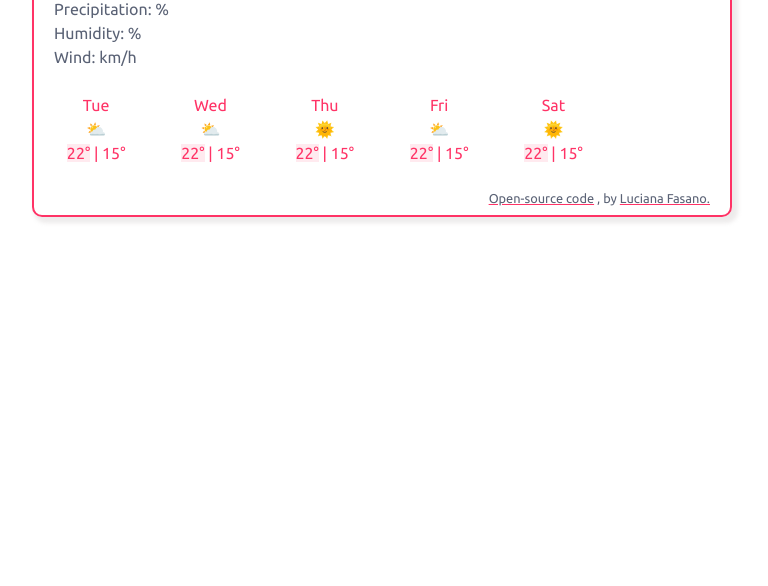
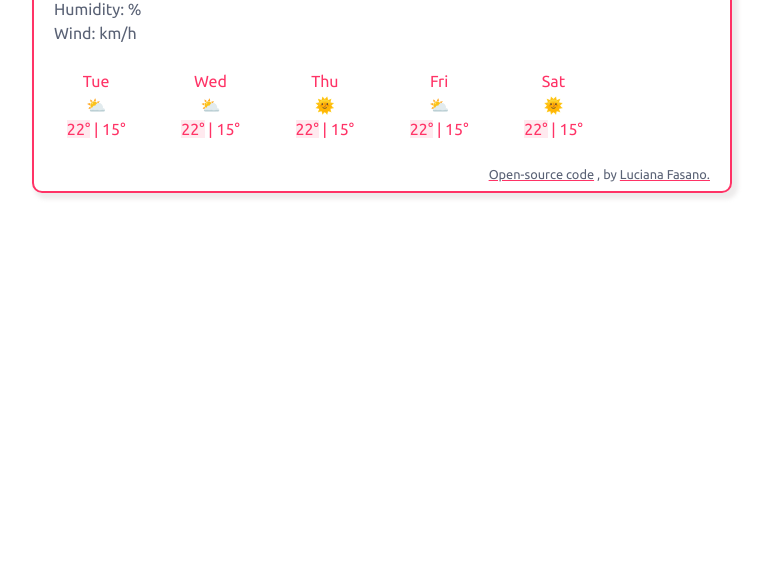
Before and after one commit to lufasano/Weather-app, a plain HTML site: page index.html in a window 1280 px wide. Shown: the part 214-800 px from the top of the page, without its empty margins (258-1026 px from the left). Drawn offline with nearby package versions, Linux system fonts and the light colour scheme.

Commit message:
HTML modifications

```diff
--- a/index.html
+++ b/index.html
@@ -26,7 +26,7 @@
       <div class="weather-app">
         <div class="row">
           <div class="col-6">
-            <h3>Monday</h3>
+            <h3></h3>
             <h1>Lisbon 🌞</h1>
             <span id="degrees">
               <span id="temp">22</span>
@@ -36,11 +36,9 @@
               </span>
             </span>
             <div class="weather-description">
-              <span>Precipitation: </span> <span class="precipitation">%</span>
+              Humidity: <span id="humidity"></span>%
               <br />
-              <span>Humidity: </span> <span class="humidity">%</span>
-              <br />
-              <span class="wind">Wind: </span> <span class="wind">km/h</span>
+              Wind: <span id="wind"></span> km/h
             </div>
           </div>
           <div class="col-6">
```
